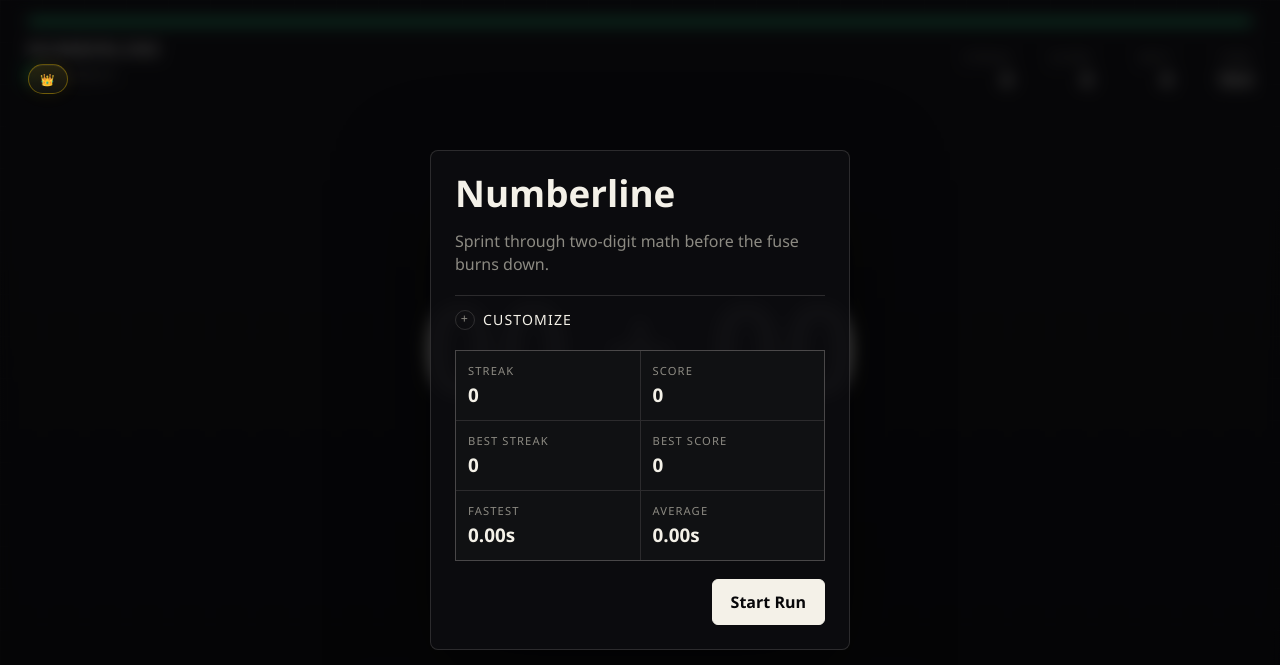
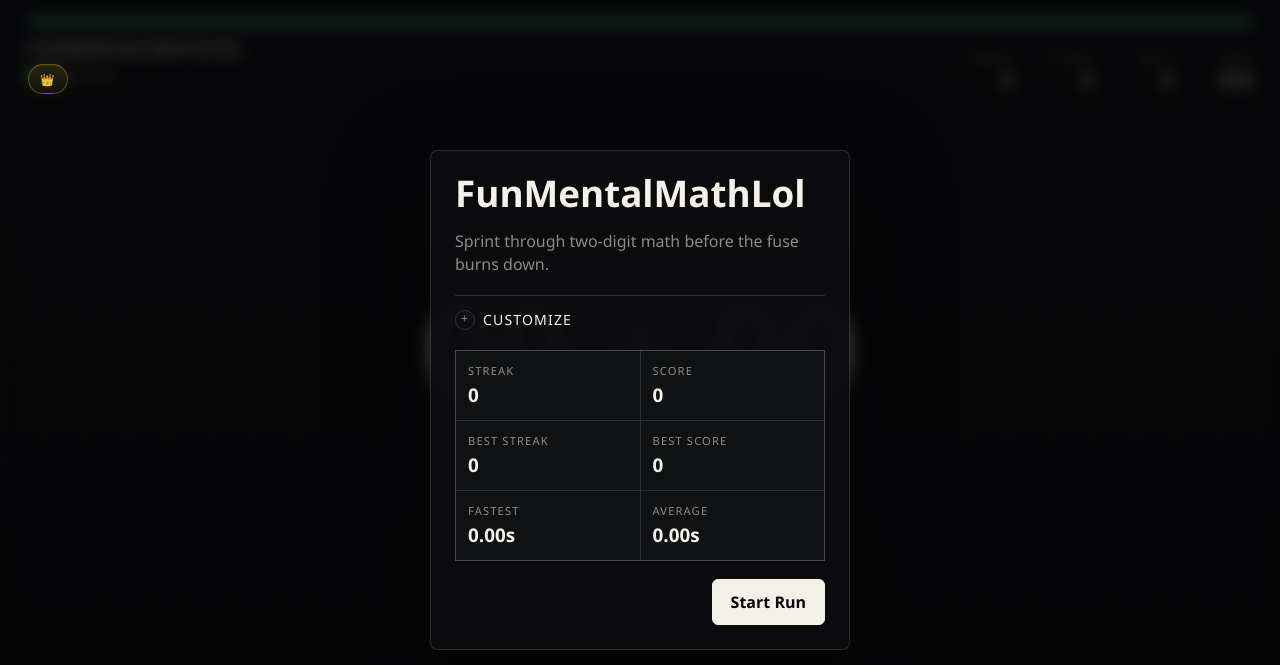
Before and after one commit to ikhyunkwonn1/FunMentalMathLol, a plain HTML site: page index.html in a window 1280 px wide. Drawn offline with nearby package versions, Linux system fonts and the light colour scheme.

Commit message:
changed name to FunMentalMathLol

```diff
--- a/app.js
+++ b/app.js
@@ -7,11 +7,11 @@ const Status = {
 const STAGE_CLASSES = ["stage-calm", "stage-warning", "stage-danger", "stage-critical"];
 
 const STORAGE_KEYS = {
-  bestStreak: "numberlineBestStreak",
-  bestPoints: "numberlineBestPoints",
-  startTime: "numberlineStartTime",
-  timeMultiplier: "numberlineTimeMultiplier",
-  operatorMode: "numberlineOperatorMode",
+  bestStreak: "FunMentalMathLolBestStreak",
+  bestPoints: "FunMentalMathLolBestPoints",
+  startTime: "FunMentalMathLolStartTime",
+  timeMultiplier: "FunMentalMathLolTimeMultiplier",
+  operatorMode: "FunMentalMathLolOperatorMode",
 };
 
 const LEADERBOARD_DEFAULTS = {
@@ -428,7 +428,7 @@ function pressureLabel(stage) {
 }
 
 function showIdleOverlay() {
-  els.overlayTitle.textContent = "Numberline";
+  els.overlayTitle.textContent = "FunMentalMathLol";
   els.overlayCopy.textContent = "Sprint through two-digit math before the fuse burns down.";
   els.resultGrid.hidden = true;
   els.missedLine.hidden = true;
--- a/index.html
+++ b/index.html
@@ -3,7 +3,7 @@
   <head>
     <meta charset="UTF-8" />
     <meta name="viewport" content="width=device-width, initial-scale=1.0" />
-    <title>Numberline</title>
+    <title>FunMentalMathLol</title>
     <link rel="stylesheet" href="./styles.css" />
   </head>
   <body>
@@ -19,7 +19,7 @@
 
         <div class="hud">
           <div class="identity">
-            <h1 class="title">Numberline</h1>
+            <h1 class="title">FunMentalMathLol</h1>
             <div class="phase" aria-live="polite">
               <span class="phase-dot" aria-hidden="true"></span>
               <span id="phaseLabel">Warmup</span>
@@ -71,7 +71,7 @@
       <div class="overlay show" id="overlay" aria-hidden="false">
         <div class="modal" role="dialog" aria-modal="true" aria-labelledby="overlayTitle">
           <div class="modal-body">
-            <h2 id="overlayTitle">Numberline</h2>
+            <h2 id="overlayTitle">FunMentalMathLol</h2>
             <p id="overlayCopy">Sprint through two-digit math before the fuse burns down.</p>
             <details class="customize" id="customizePanel">
               <summary>Customize</summary>
```
